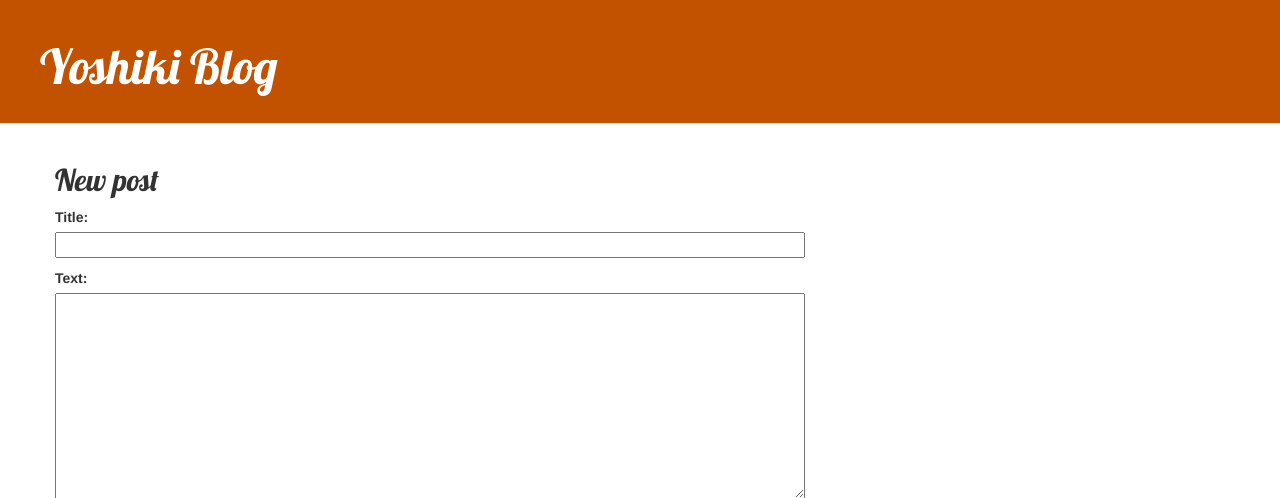
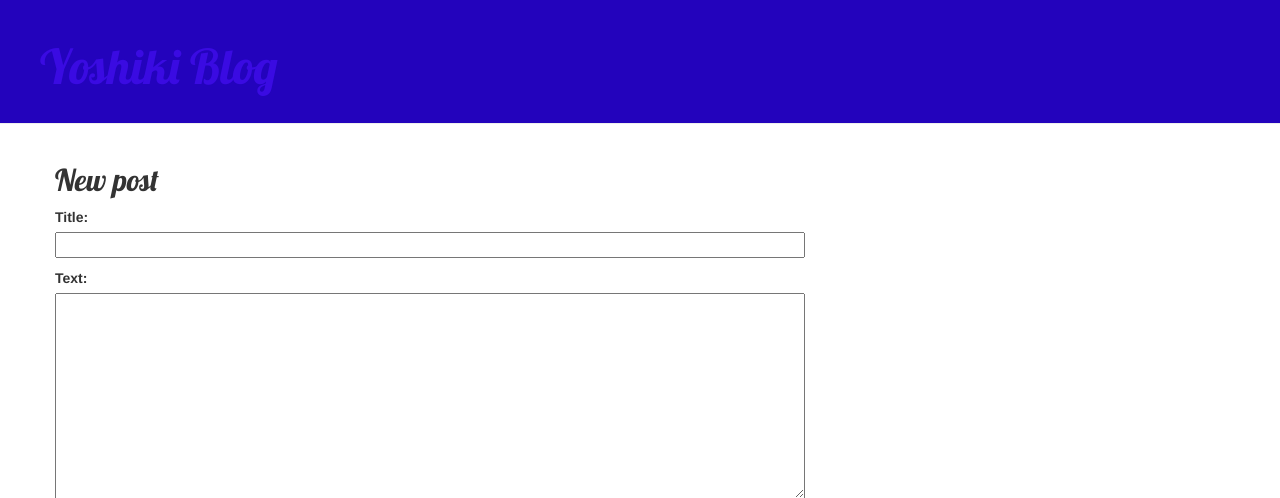
Before and after one commit to yoshiki-cake/my-first-blog, a Django app: page /post/new/ in a window 1280 px wide. Shown: the top 498 px of the page. Run offline with Django 3.2, Linux system fonts and the light colour scheme; some libraries are stand-ins or nearby versions.

Commit message:
modified css

```diff
--- a/blog/static/css/blog.css
+++ b/blog/static/css/blog.css
@@ -1,11 +1,11 @@
 .page-header {
-    background-color: #C25100;
+    background-color: #2303BC;
     margin-top: 0;
     padding: 20px 20px 20px 40px;
 }
 
 .page-header h1, .page-header h1 a, .page-header h1 a:visited, .page-header h1 a:active {
-    color: #ffffff;
+    color: #3a0be2;
     font-size: 36pt;
     text-decoration: none;
 }
@@ -15,7 +15,7 @@
 }
 
 h1, h2, h3, h4 {
-    font-family: 'Lobster', cursive;
+    font-family: 'Lobster', sans-serif;
 }
 
 .date {
```
